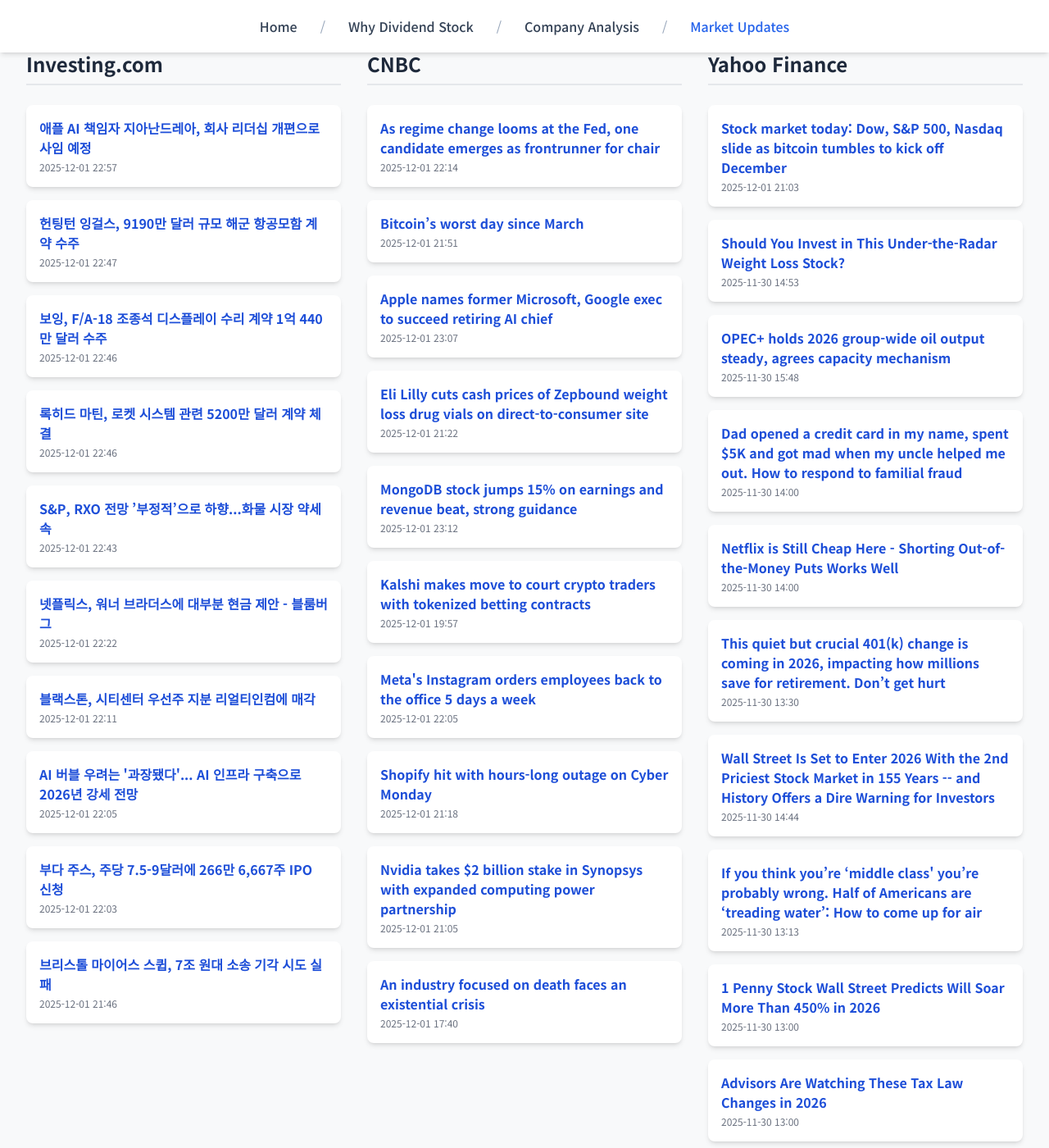
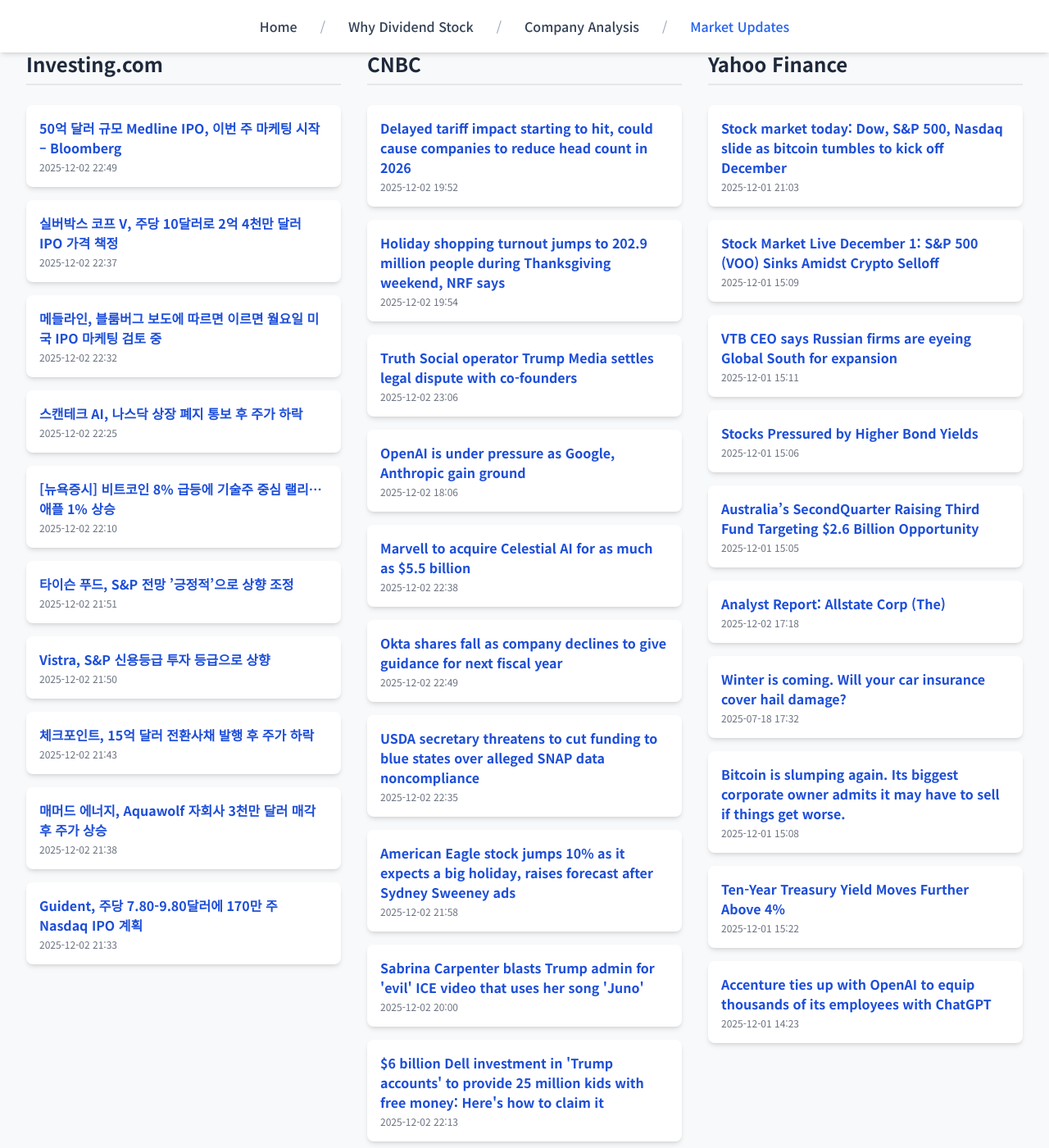
Before and after one commit to Kay-Hwang/my-company-analysis, a Jekyll site: the page built from market-updates.html, in a window 1280 px wide and 1400 px high, scrolled down 214 px. Shown: the whole window at 82% size. Built offline with Jekyll 4.4.1, drawn with Linux system fonts in a browser that asks for light colours; nearby versions of some CDN libraries; a script that is not in the unit is left out.

Commit message:
Update daily data

```diff
--- a/_data/latest_data.json
+++ b/_data/latest_data.json
@@ -1,128 +1,128 @@
 {
-  "lastUpdated": "2025년 12월 02일 08:18 KST",
+  "lastUpdated": "2025년 12월 03일 08:17 KST",
   "news": {
     "investing": [
       {
-        "title": "애플 AI 책임자 지아난드레아, 회사 리더십 개편으로 사임 예정",
-        "link": "https://kr.investing.com/news/stock-market-news/article-1738271",
-        "pubDate": "2025-12-01 22:57:35",
-        "summary": "애플 AI 책임자 지아난드레아, 회사 리더십 개편으로 사임 예정"
+        "title": "50억 달러 규모 Medline IPO, 이번 주 마케팅 시작 – Bloomberg",
+        "link": "https://kr.investing.com/news/stock-market-news/article-93CH-1740098",
+        "pubDate": "2025-12-02 22:49:59",
+        "summary": "50억 달러 규모 Medline IPO, 이번 주 마케팅 시작 – Bloomberg"
       },
       {
-        "title": "헌팅턴 잉걸스, 9190만 달러 규모 해군 항공모함 계약 수주",
-        "link": "https://kr.investing.com/news/stock-market-news/article-93CH-1738261",
-        "pubDate": "2025-12-01 22:47:35",
-        "summary": "헌팅턴 잉걸스, 9190만 달러 규모 해군 항공모함 계약 수주"
+        "title": "실버박스 코프 V, 주당 10달러로 2억 4천만 달러 IPO 가격 책정",
+        "link": "https://kr.investing.com/news/stock-market-news/article-432SI-1740080",
+        "pubDate": "2025-12-02 22:37:04",
+        "summary": "실버박스 코프 V, 주당 10달러로 2억 4천만 달러 IPO 가격 책정"
       },
       {
-        "title": "보잉, F/A-18 조종석 디스플레이 수리 계약 1억 440만 달러 수주",
-        "link": "https://kr.investing.com/news/stock-market-news/article-93CH-1738260",
-        "pubDate": "2025-12-01 22:46:58",
-        "summary": "보잉, F/A-18 조종석 디스플레이 수리 계약 1억 440만 달러 수주"
+        "title": "메들라인, 블룸버그 보도에 따르면 이르면 월요일 미국 IPO 마케팅 검토 중",
+        "link": "https://kr.investing.com/news/stock-market-news/article-432SI-1740078",
+        "pubDate": "2025-12-02 22:32:11",
+        "summary": "메들라인, 블룸버그 보도에 따르면 이르면 월요일 미국 IPO 마케팅 검토 중"
       },
       {
-        "title": "록히드 마틴, 로켓 시스템 관련 5200만 달러 계약 체결",
-        "link": "https://kr.investing.com/news/stock-market-news/article-93CH-1738259",
-        "pubDate": "2025-12-01 22:46:53",
-        "summary": "록히드 마틴, 로켓 시스템 관련 5200만 달러 계약 체결"
+        "title": "스캔테크 AI, 나스닥 상장 폐지 통보 후 주가 하락",
+        "link": "https://kr.investing.com/news/stock-market-news/article-93CH-1740075",
+        "pubDate": "2025-12-02 22:25:37",
+        "summary": "스캔테크 AI, 나스닥 상장 폐지 통보 후 주가 하락"
       },
       {
-        "title": "S&P, RXO 전망 ’부정적’으로 하향...화물 시장 약세 속",
-        "link": "https://kr.investing.com/news/stock-market-news/article-93CH-1738255",
-        "pubDate": "2025-12-01 22:43:10",
-        "summary": "S&P, RXO 전망 ’부정적’으로 하향...화물 시장 약세 속"
+        "title": "[뉴욕증시] 비트코인 8% 급등에 기술주 중심 랠리… 애플 1% 상승",
+        "link": "https://kr.investing.com/news/stock-market-news/article-1740056",
+        "pubDate": "2025-12-02 22:10:39",
+        "summary": "[뉴욕증시] 비트코인 8% 급등에 기술주 중심 랠리… 애플 1% 상승"
       },
       {
-        "title": "넷플릭스, 워너 브라더스에 대부분 현금 제안 - 블룸버그",
-        "link": "https://kr.investing.com/news/stock-market-news/article-1738224",
-        "pubDate": "2025-12-01 22:22:05",
-        "summary": "넷플릭스, 워너 브라더스에 대부분 현금 제안 - 블룸버그"
+        "title": "타이슨 푸드, S&P 전망 ’긍정적’으로 상향 조정",
+        "link": "https://kr.investing.com/news/stock-market-news/article-93CH-1740038",
+        "pubDate": "2025-12-02 21:51:05",
+        "summary": "타이슨 푸드, S&P 전망 ’긍정적’으로 상향 조정"
       },
       {
-        "title": "블랙스톤, 시티센터 우선주 지분 리얼티인컴에 매각",
-        "link": "https://kr.investing.com/news/stock-market-news/article-93CH-1738207",
-        "pubDate": "2025-12-01 22:11:24",
-        "summary": "블랙스톤, 시티센터 우선주 지분 리얼티인컴에 매각"
+        "title": "Vistra, S&P 신용등급 투자 등급으로 상향",
+        "link": "https://kr.investing.com/news/stock-market-news/article-93CH-1740036",
+        "pubDate": "2025-12-02 21:50:46",
+        "summary": "Vistra, S&P 신용등급 투자 등급으로 상향"
       },
       {
-        "title": "AI 버블 우려는 '과장됐다'... AI 인프라 구축으로 2026년 강세 전망",
-        "link": "https://kr.investing.com/news/stock-market-news/article-1738190",
-        "pubDate": "2025-12-01 22:05:10",
-        "summary": "AI 버블 우려는 '과장됐다'... AI 인프라 구축으로 2026년 강세 전망"
+        "title": "체크포인트, 15억 달러 전환사채 발행 후 주가 하락",
+        "link": "https://kr.investing.com/news/stock-market-news/article-93CH-1740029",
+        "pubDate": "2025-12-02 21:43:03",
+        "summary": "체크포인트, 15억 달러 전환사채 발행 후 주가 하락"
       },
       {
-        "title": "부다 주스, 주당 7.5-9달러에 266만 6,667주 IPO 신청",
-        "link": "https://kr.investing.com/news/stock-market-news/article-432SI-1738182",
-        "pubDate": "2025-12-01 22:03:04",
-        "summary": "부다 주스, 주당 7.5-9달러에 266만 6,667주 IPO 신청"
+        "title": "매머드 에너지, Aquawolf 자회사 3천만 달러 매각 후 주가 상승",
+        "link": "https://kr.investing.com/news/stock-market-news/article-93CH-1740024",
+        "pubDate": "2025-12-02 21:38:55",
+        "summary": "매머드 에너지, Aquawolf 자회사 3천만 달러 매각 후 주가 상승"
       },
       {
-        "title": "브리스톨 마이어스 스큅, 7조 원대 소송 기각 시도 실패",
-        "link": "https://kr.investing.com/news/stock-market-news/article-93CH-1738152",
-        "pubDate": "2025-12-01 21:46:56",
-        "summary": "브리스톨 마이어스 스큅, 7조 원대 소송 기각 시도 실패"
+        "title": "Guident, 주당 7.80-9.80달러에 170만 주 Nasdaq IPO 계획",
+        "link": "https://kr.investing.com/news/stock-market-news/article-432SI-1740008",
+        "pubDate": "2025-12-02 21:33:04",
+        "summary": "Guident, 주당 7.80-9.80달러에 170만 주 Nasdaq IPO 계획"
       }
     ],
     "cnbc": [
       {
-        "title": "As regime change looms at the Fed, one candidate emerges as frontrunner for chair",
-        "link": "https://www.cnbc.com/2025/12/01/as-regime-change-looms-at-the-fed-one-candidate-emerges-as-frontrunner-for-chair.html",
-        "pubDate": "Mon, 01 Dec 2025 22:14:33 GMT",
-        "summary": "President Donald Trump knows who he's going to select as the next Federal Reserve chair but isn't saying yet."
+        "title": "Delayed tariff impact starting to hit, could cause companies to reduce head count in 2026",
+        "link": "https://www.cnbc.com/2025/12/02/tariff-impact-starting-to-hit-could-cause-reduced-headcount-in-2026.html",
+        "pubDate": "Tue, 02 Dec 2025 19:52:28 GMT",
+        "summary": "President Trump's tariffs, aimed at reshoring American jobs lost to overseas manufacturing, could end up lowering head count instead"
       },
       {
-        "title": "Bitcoin’s worst day since March",
-        "link": "https://www.cnbc.com/2025/12/01/bitcoin-ethereum-fall-sharply-as-crypto-sell-off-resumes-.html",
-        "pubDate": "Mon, 01 Dec 2025 21:51:27 GMT",
-        "summary": "Bitcoin and ether saw heavy selling at the start of a new month, resuming the recent turbulence in digital assets."
+        "title": "Holiday shopping turnout jumps to 202.9 million people during Thanksgiving weekend, NRF says",
+        "link": "https://www.cnbc.com/2025/12/02/black-friday-cyber-monday-shopping-turnout-nrf.html",
+        "pubDate": "Tue, 02 Dec 2025 19:54:04 GMT",
+        "summary": "Shoppers said they were motivated by sales and promotions, such as limited-time offers, according to the trade group's annual survey."
       },
       {
-        "title": "Apple names former Microsoft, Google exec to succeed retiring AI chief",
-        "link": "https://www.cnbc.com/2025/12/01/apple-ai.html",
-        "pubDate": "Mon, 01 Dec 2025 23:07:20 GMT",
-        "summary": "Apple's AI chief is stepping down after experts say the company has fallen behind its peers when it comes to investing in AI data centers, chips and models."
+        "title": "Truth Social operator Trump Media settles legal dispute with co-founders",
+        "link": "https://www.cnbc.com/2025/12/02/trump-media-djt-united-atlantic-ventures-settlement.html",
+        "pubDate": "Tue, 02 Dec 2025 23:06:49 GMT",
+        "summary": "Trump Media operates the Truth Social app frequently used by President Donald Trump."
       },
       {
-        "title": "Eli Lilly cuts cash prices of Zepbound weight loss drug vials on direct-to-consumer site",
-        "link": "https://www.cnbc.com/2025/12/01/eli-lilly-prices-zepbound-weight-loss-drug-vials.html",
-        "pubDate": "Mon, 01 Dec 2025 21:22:16 GMT",
-        "summary": "The announcement comes weeks after President Donald Trump inked deals with Eli Lilly and Novo Nordisk to make their GLP-1 drugs easier for Americans to access."
+        "title": "OpenAI is under pressure as Google, Anthropic gain ground",
+        "link": "https://www.cnbc.com/2025/12/02/open-ai-code-red-google-anthropic.html",
+        "pubDate": "Tue, 02 Dec 2025 18:06:20 GMT",
+        "summary": "Sam Altman reportedly sent a memo to his staffers outlining a \"code red\" effort to improve ChatGPT."
       },
       {
-        "title": "MongoDB stock jumps 15% on earnings and revenue beat, strong guidance",
-        "link": "https://www.cnbc.com/2025/12/01/mongodb-earnings-stock-q3-mdb.html",
-        "pubDate": "Mon, 01 Dec 2025 23:12:50 GMT",
-        "summary": "MongoDB reported third quarter earnings after the bell that beat analyst estimates."
+        "title": "Marvell to acquire Celestial AI for as much as $5.5 billion",
+        "link": "https://www.cnbc.com/2025/12/02/mrvl-earnings-q3-2026-acquires-celestial-ai.html",
+        "pubDate": "Tue, 02 Dec 2025 22:38:04 GMT",
+        "summary": "The deal is an aggressive move for Marvell to acquire complimentary technology to its semiconductor networking business."
       },
       {
-        "title": "Kalshi makes move to court crypto traders with tokenized betting contracts",
-        "link": "https://www.cnbc.com/2025/12/01/kalshi-makes-move-to-court-crypto-traders-with-tokenized-betting-contracts.html",
-        "pubDate": "Mon, 01 Dec 2025 19:57:25 GMT",
-        "summary": "Tokenization refers to creating a digital version of a real-world financial asset such as a stock, bond or treasury note."
+        "title": "Okta shares fall as company declines to give guidance for next fiscal year",
+        "link": "https://www.cnbc.com/2025/12/02/okta-q3-earnings-report-2026.html",
+        "pubDate": "Tue, 02 Dec 2025 22:49:19 GMT",
+        "summary": "Okta topped Wall Street's third-quarter estimates and issued an upbeat outlook, but shares fell as investors had high hopes for AI demand."
       },
       {
-        "title": "Meta's Instagram orders employees back to the office 5 days a week",
-        "link": "https://www.cnbc.com/2025/12/01/meta-instagram-rto-return-to-office.html",
-        "pubDate": "Mon, 01 Dec 2025 22:05:33 GMT",
-        "summary": "The RTO policy only applies to Instagram and not to Meta's other family of apps, like Facebook and WhatsApp."
+        "title": "USDA secretary threatens to cut funding to blue states over alleged SNAP data noncompliance",
+        "link": "https://www.cnbc.com/2025/12/02/trump-usda-snap-funding-rollins.html",
+        "pubDate": "Tue, 02 Dec 2025 22:35:50 GMT",
+        "summary": "The Trump administration threatened to cut off federal funding to blue states over their alleged refusal to share SNAP program data."
       },
       {
-        "title": "Shopify hit with hours-long outage on Cyber Monday",
-        "link": "https://www.cnbc.com/2025/12/01/shopify-outage-cyber-monday-shopping.html",
-        "pubDate": "Mon, 01 Dec 2025 21:18:34 GMT",
-        "summary": "Select merchants were unable to log in to Shopify, while others couldn't access their point-of-sale systems, the company said."
+        "title": "American Eagle stock jumps 10% as it expects a big holiday, raises forecast after Sydney Sweeney ads",
+        "link": "https://www.cnbc.com/2025/12/02/american-eagle-aeo-earnings-q3-2025.html",
+        "pubDate": "Tue, 02 Dec 2025 21:58:50 GMT",
+        "summary": "Sales at American Eagle's namesake banner came in worse than expected after the company's splashy marketing campaign with actress Sydney Sweeney."
       },
       {
-        "title": "Nvidia takes $2 billion stake in Synopsys with expanded computing power partnership",
-        "link": "https://www.cnbc.com/2025/12/01/nvidia-takes-2-billion-stake-in-synopsys.html",
-        "pubDate": "Mon, 01 Dec 2025 21:05:51 GMT",
-        "summary": "The two companies are partnering to accelerate computing and AI engineering solutions."
+        "title": "Sabrina Carpenter blasts Trump admin for 'evil' ICE video that uses her song 'Juno'",
+        "link": "https://www.cnbc.com/2025/12/02/sabrina-carpenter-trump-ice-video-tiktok-juno.html",
+        "pubDate": "Tue, 02 Dec 2025 20:00:00 GMT",
+        "summary": "Carpenter joins Beyoncé, Olivia Rodrigo, and others in demanding that President Trump and his administration not use their songs to promote policies."
       },
       {
-        "title": "An industry focused on death faces an existential crisis",
-        "link": "https://www.cnbc.com/2025/11/30/monument-gravestone-makers-tariffs-cremations.html",
-        "pubDate": "Mon, 01 Dec 2025 17:40:43 GMT",
-        "summary": "The small, family run companies that make traditional memorialization products like gravestones are facing the dual challenges of tariffs and cremation."
+        "title": "$6 billion Dell investment in 'Trump accounts' to provide 25 million kids with free money: Here's how to claim it",
+        "link": "https://www.cnbc.com/2025/12/02/trump-accounts-claim-money.html",
+        "pubDate": "Tue, 02 Dec 2025 22:13:19 GMT",
+        "summary": "A pledge to seed tax-advantaged “Trump accounts” for kids too old to qualify for the $1,000 baby bonus could benefit some 25 million American children."
       }
     ],
     "yahoo": [
@@ -133,58 +133,58 @@
         "summary": "Stock market today: Dow, S&P 500, Nasdaq slide as bitcoin tumbles to kick off December"
       },
       {
-        "title": "Should You Invest in This Under-the-Radar Weight Loss Stock?",
-        "link": "https://finance.yahoo.com/news/invest-under-radar-weight-loss-145300661.html",
-        "pubDate": "2025-11-30T14:53:00Z",
-        "summary": "Should You Invest in This Under-the-Radar Weight Loss Stock?"
+        "title": "Stock Market Live December 1: S&P 500 (VOO) Sinks Amidst Crypto Selloff",
+        "link": "https://finance.yahoo.com/news/stock-market-live-december-1-150900277.html",
+        "pubDate": "2025-12-01T15:09:00Z",
+        "summary": "Stock Market Live December 1: S&P 500 (VOO) Sinks Amidst Crypto Selloff"
       },
       {
-        "title": "OPEC+ holds 2026 group-wide oil output steady, agrees capacity mechanism",
-        "link": "https://finance.yahoo.com/news/opec-set-hold-oil-output-102114025.html",
-        "pubDate": "2025-11-30T15:48:54Z",
-        "summary": "OPEC+ holds 2026 group-wide oil output steady, agrees capacity mechanism"
+        "title": "VTB CEO says Russian firms are eyeing Global South for expansion",
+        "link": "https://finance.yahoo.com/news/vtb-ceo-says-russian-firms-150533204.html",
+        "pubDate": "2025-12-01T15:11:17Z",
+        "summary": "VTB CEO says Russian firms are eyeing Global South for expansion"
       },
       {
-        "title": "Dad opened a credit card in my name, spent $5K and got mad when my uncle helped me out. How to respond to familial fraud",
-        "link": "https://finance.yahoo.com/news/dad-opened-credit-card-name-140000950.html",
-        "pubDate": "2025-11-30T14:00:00Z",
-        "summary": "Dad opened a credit card in my name, spent $5K and got mad when my uncle helped me out. How to respond to familial fraud"
+        "title": "Stocks Pressured by Higher Bond Yields",
+        "link": "https://finance.yahoo.com/news/stocks-pressured-higher-bond-yields-150652790.html",
+        "pubDate": "2025-12-01T15:06:52Z",
+        "summary": "Stocks Pressured by Higher Bond Yields"
       },
       {
-        "title": "Netflix is Still Cheap Here - Shorting Out-of-the-Money Puts Works Well",
-        "link": "https://finance.yahoo.com/news/netflix-still-cheap-shorting-money-140002872.html",
-        "pubDate": "2025-11-30T14:00:02Z",
-        "summary": "Netflix is Still Cheap Here - Shorting Out-of-the-Money Puts Works Well"
+        "title": "Australia’s SecondQuarter Raising Third Fund Targeting $2.6 Billion Opportunity",
+        "link": "https://www.wsj.com/articles/australias-secondquarter-raising-third-fund-targeting-2-6-billion-opportunity-f94c7063?siteid=yhoof2&yptr=yahoo",
+        "pubDate": "2025-12-01T15:05:00Z",
+        "summary": "Australia’s SecondQuarter Raising Third Fund Targeting $2.6 Billion Opportunity"
       },
       {
-        "title": "This quiet but crucial 401(k) change is coming in 2026, impacting how millions save for retirement. Don’t get hurt",
-        "link": "https://finance.yahoo.com/news/quiet-crucial-401-k-change-133000496.html",
-        "pubDate": "2025-11-30T13:30:00Z",
-        "summary": "This quiet but crucial 401(k) change is coming in 2026, impacting how millions save for retirement. Don’t get hurt"
+        "title": "Analyst Report: Allstate Corp (The)",
+        "link": "https://finance.yahoo.com/research/reports/ARGUS_2701_AnalystReport_1764695900000?yptr=yahoo&ncid=yahooproperties_plusresear_nm5q6ze1cei",
+        "pubDate": "2025-12-02T17:18:20Z",
+        "summary": "Analyst Report: Allstate Corp (The)"
       },
       {
-        "title": "Wall Street Is Set to Enter 2026 With the 2nd Priciest Stock Market in 155 Years -- and History Offers a Dire Warning for Investors",
-        "link": "https://finance.yahoo.com/news/wall-street-set-enter-2026-144400494.html",
-        "pubDate": "2025-11-30T14:44:00Z",
-        "summary": "Wall Street Is Set to Enter 2026 With the 2nd Priciest Stock Market in 155 Years -- and History Offers a Dire Warning for Investors"
+        "title": "Winter is coming. Will your car insurance cover hail damage?",
+        "link": "https://finance.yahoo.com/personal-finance/insurance/article/hail-damage-car-insurance-173219670.html",
+        "pubDate": "2025-07-18T17:32:19Z",
+        "summary": "Winter is coming. Will your car insurance cover hail damage?"
       },
       {
-        "title": "If you think you’re ‘middle class' you’re probably wrong. Half of Americans are ‘treading water’: How to come up for air",
-        "link": "https://finance.yahoo.com/news/think-middle-class-probably-wrong-131300822.html",
-        "pubDate": "2025-11-30T13:13:00Z",
-        "summary": "If you think you’re ‘middle class' you’re probably wrong. Half of Americans are ‘treading water’: How to come up for air"
+        "title": "Bitcoin is slumping again. Its biggest corporate owner admits it may have to sell if things get worse.",
+        "link": "https://finance.yahoo.com/news/bitcoin-slumping-again-biggest-corporate-150800869.html",
+        "pubDate": "2025-12-01T15:08:00Z",
+        "summary": "Bitcoin is slumping again. Its biggest corporate owner admits it may have to sell if things get worse."
       },
       {
-        "title": "1 Penny Stock Wall Street Predicts Will Soar More Than 450% in 2026",
-        "link": "https://finance.yahoo.com/news/1-penny-stock-wall-street-130002683.html",
-        "pubDate": "2025-11-30T13:00:02Z",
-        "summary": "1 Penny Stock Wall Street Predicts Will Soar More Than 450% in 2026"
+        "title": "Ten-Year Treasury Yield Moves Further Above 4%",
+        "link": "https://www.wsj.com/livecoverage/stock-market-today-dow-sp-500-nasdaq-12-01-2025/card/ten-year-treasury-yield-moves-further-above-4--Mtql4KDixDD2N6vxX70f?siteid=yhoof2&yptr=yahoo",
+        "pubDate": "2025-12-01T15:22:57Z",
+        "summary": "Ten-Year Treasury Yield Moves Further Above 4%"
       },
       {
-        "title": "Advisors Are Watching These Tax Law Changes in 2026",
-        "link": "https://finance.yahoo.com/news/advisors-watching-tax-law-changes-130000719.html",
-        "pubDate": "2025-11-30T13:00:00Z",
-        "summary": "Advisors Are Watching These Tax Law Changes in 2026"
+        "title": "Accenture ties up with OpenAI to equip thousands of its employees with ChatGPT",
+        "link": "https://finance.yahoo.com/news/accenture-ties-openai-equip-thousands-142324468.html",
+        "pubDate": "2025-12-01T14:23:24Z",
+        "summary": "Accenture ties up with OpenAI to equip thousands of its employees with ChatGPT"
       }
     ]
   }
```
